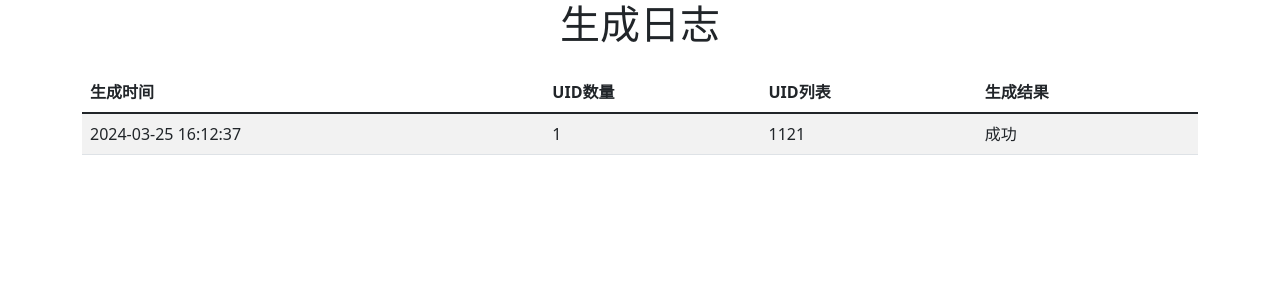
After one commit to Allhuo/poster-generator, a Flask app: page /logs in a window 1280 px wide. The commit adds this page. Shown: the top 300 px of the page. Run offline with Flask 3, Linux system fonts and the light colour scheme.

Commit message:
更新日志功能

```diff
--- a/app.py
+++ b/app.py
@@ -1,4 +1,4 @@
-from flask import Flask, request, send_file, jsonify, render_template
+from flask import Flask, request, send_file, jsonify, render_template, after_this_request
 from flask_cors import CORS
 import pandas as pd
 from PIL import Image
@@ -14,6 +14,7 @@ from threading import Lock
 import logging
 import time
 import threading
+import json
 
 
 app = Flask(__name__)
@@ -31,6 +32,11 @@ def index():
     app.logger.debug('Rendering index.html')
     return render_template('index.html')
 
+@app.route('/logs')
+def logs():
+    # 读取生成日志数据
+    log_data = read_log_data()
+    return render_template('logs.html', logs=log_data)
 
 @app.route('/upload', methods=['POST'])
 def upload_files():
@@ -179,6 +185,20 @@ def process_files(job_id):
         progress[job_id]['progress'] = 1
         app.logger.debug('Progress finalized for job ID %s: %s', job_id, progress[job_id])
 
+    @after_this_request
+    def write_log(response):
+        try:
+            log_data = {
+                'timestamp': datetime.now().strftime("%Y-%m-%d %H:%M:%S"),
+                'uid_count': len(uids),
+                'uids': ', '.join(uids),
+                'result': '成功'
+            }
+            write_log_data(log_data)
+        except Exception as e:
+            app.logger.error('Error writing log data: %s', e)
+        return response
+
     # Send the ZIP file
     return send_file(
         zip_buffer,
@@ -186,7 +206,6 @@ def process_files(job_id):
         as_attachment=True,
         download_name=f'{job_id}_posters.zip'
     )
-
 
 @app.route('/progress/<job_id>')
 def get_progress(job_id):
@@ -201,6 +220,26 @@ def get_progress(job_id):
 def cleanup(job_id):
     threading.Thread(target=cleanup_thread, args=(job_id,)).start()
     return jsonify({'message': 'Cleanup started'})
+
+def read_log_data():
+    try:
+        with open('log_data.json', 'r') as f:
+            return json.load(f)
+    except FileNotFoundError:
+        return []
+    except json.decoder.JSONDecodeError as e:
+        app.logger.error('Error decoding JSON data: %s', e)
+        return []
+
+def write_log_data(log_data):
+    try:
+        logs = read_log_data()
+        logs.append(log_data)
+        with open('log_data.json', 'w') as f:
+            json.dump(logs, f, indent=2)  # 使用 indent 参数增加可读性
+    except Exception as e:
+        app.logger.error('Error writing log data: %s', e)
+
 
 def cleanup_thread(job_id):
     app.logger.debug('Cleaning up for job ID: %s', job_id)
--- /dev/null
+++ b/log_data.json
@@ -0,0 +1,8 @@
+[
+  {
+    "timestamp": "2024-03-25 16:12:37",
+    "uid_count": 1,
+    "uids": "1121",
+    "result": "\u6210\u529f"
+  }
+]
--- a/templates/index.html
+++ b/templates/index.html
@@ -110,6 +110,7 @@
         </div>
 
         <div class="footer mt-5">
+            <button type="button" class="btn btn-secondary mt-3" onclick="window.location.href='/logs'">查看生成日志</button>
             <p>Powered by Hiko</p>
         </div>
     </div>
--- /dev/null
+++ b/templates/logs.html
@@ -0,0 +1,38 @@
+<!DOCTYPE html>
+<html lang="zh-CN">
+<head>
+    <meta charset="UTF-8">
+    <meta name="viewport" content="width=device-width, initial-scale=1.0">
+    <title>生成日志</title>
+    <!-- 引入 Bootstrap CSS 文件 -->
+    <link rel="stylesheet" href="https://cdn.jsdelivr.net/npm/bootstrap@5.1.3/dist/css/bootstrap.min.css">
+</head>
+<body>
+    <div class="container">
+        <h1 class="text-center mb-4">生成日志</h1>
+        <table class="table table-striped">
+            <thead>
+                <tr>
+                    <th>生成时间</th>
+                    <th>UID数量</th>
+                    <th>UID列表</th>
+                    <th>生成结果</th>
+                </tr>
+            </thead>
+            <tbody>
+                {% for log in logs %}
+                <tr>
+                    <td>{{ log.timestamp }}</td>
+                    <td>{{ log.uid_count }}</td>
+                    <td>{{ log.uids }}</td>
+                    <td>{{ log.result }}</td>
+                </tr>
+                {% endfor %}
+            </tbody>
+        </table>
+    </div>
+
+    <!-- 引入 Bootstrap Bundle JS 文件 (包含 Popper) -->
+    <script src="https://cdn.jsdelivr.net/npm/bootstrap@5.1.3/dist/js/bootstrap.bundle.min.js"></script>
+</body>
+</html>
```
